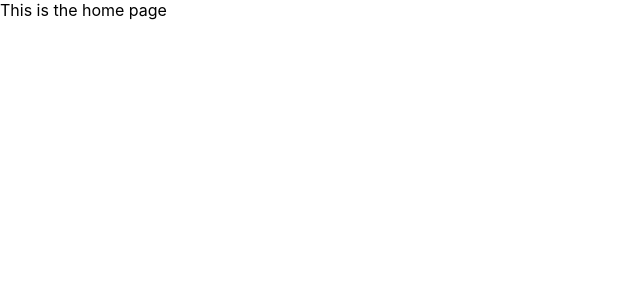
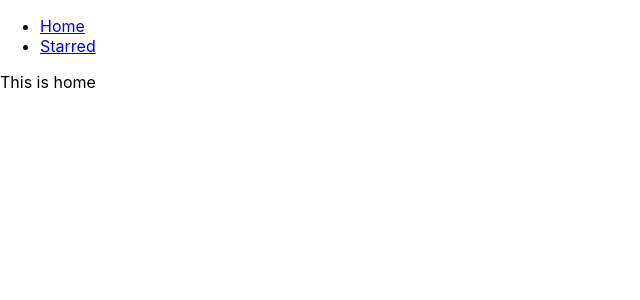
Before and after one commit to jay6909/box-office-site, a React (Create React App) app: page / in a window 1280 px wide. Shown: the top 300 px of the page, without its empty margins (0-640 px from the left). Built offline with nearby package versions, Linux system fonts and the light colour scheme.

Commit message:
Added nav bar and created page components

```diff
--- a/src/App.jsx
+++ b/src/App.jsx
@@ -1,22 +1,31 @@
 import React from "react";
 import {Switch, Route} from 'react-router-dom';
+import Navs from "./components/Navs";
+import Home from "./pages/Home";
+import Starred from "./pages/Starred";
+
 
 function App() {
   return (
+    <div>
+      <Navs/>
     <Switch>
       <Route exact path="/">
-        This is the home page
+        <Home/>
       </Route>
 
       <Route exact path="/starred">
-        This is starred page
+        <Starred/>
       </Route>
       <Route>
-        404 Not Found
+        <div>
+          Not Found
+        </div>
       </Route>
 
 
     </Switch>
+    </div>
   );
 }
 
--- /dev/null
+++ b/src/components/Navs.jsx
@@ -0,0 +1,22 @@
+import React from 'react'
+import {Link} from 'react-router-dom'
+
+const LINKS=[
+    {to:'/', text:'Home'},
+    {to:'/starred', text:'Starred'}
+  ]
+const Navs = () => {
+  return (
+    <div>
+
+
+    <ul>
+      {
+        LINKS.map(item=><li key={item.to}><Link to={item.to}>{item.text}</Link></li>)
+      }
+    </ul>
+    </div>
+  )
+}
+
+export default Navs
--- /dev/null
+++ b/src/pages/Home.jsx
@@ -0,0 +1,8 @@
+import React from 'react'
+
+const Home = () => {
+  return (
+<div>This is home</div>  )
+}
+
+export default Home
--- /dev/null
+++ b/src/pages/Starred.jsx
@@ -0,0 +1,9 @@
+import React from 'react'
+
+const Starred = () => {
+  return (
+    <div>This is Starred</div>
+  )
+}
+
+export default Starred
```
